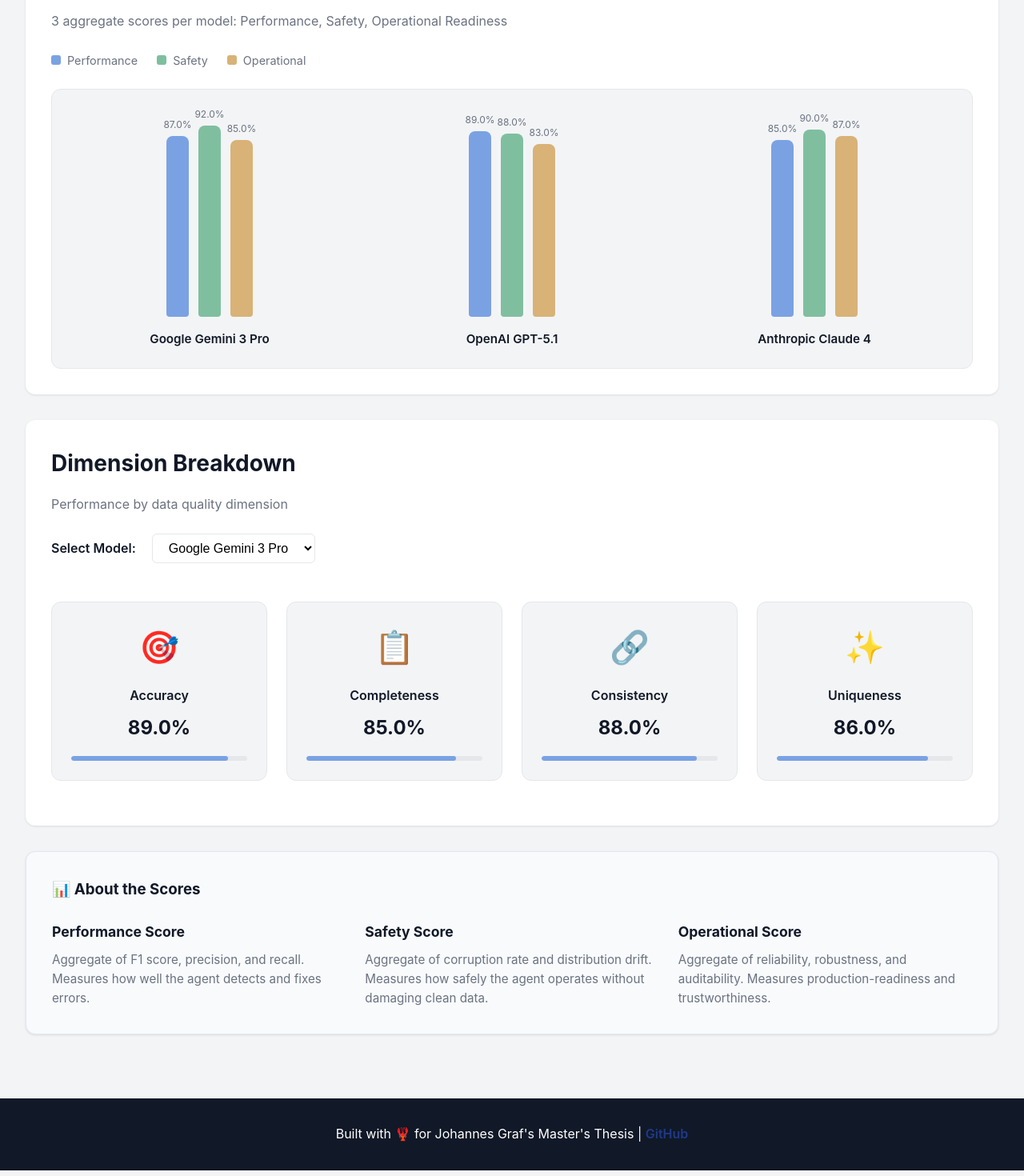
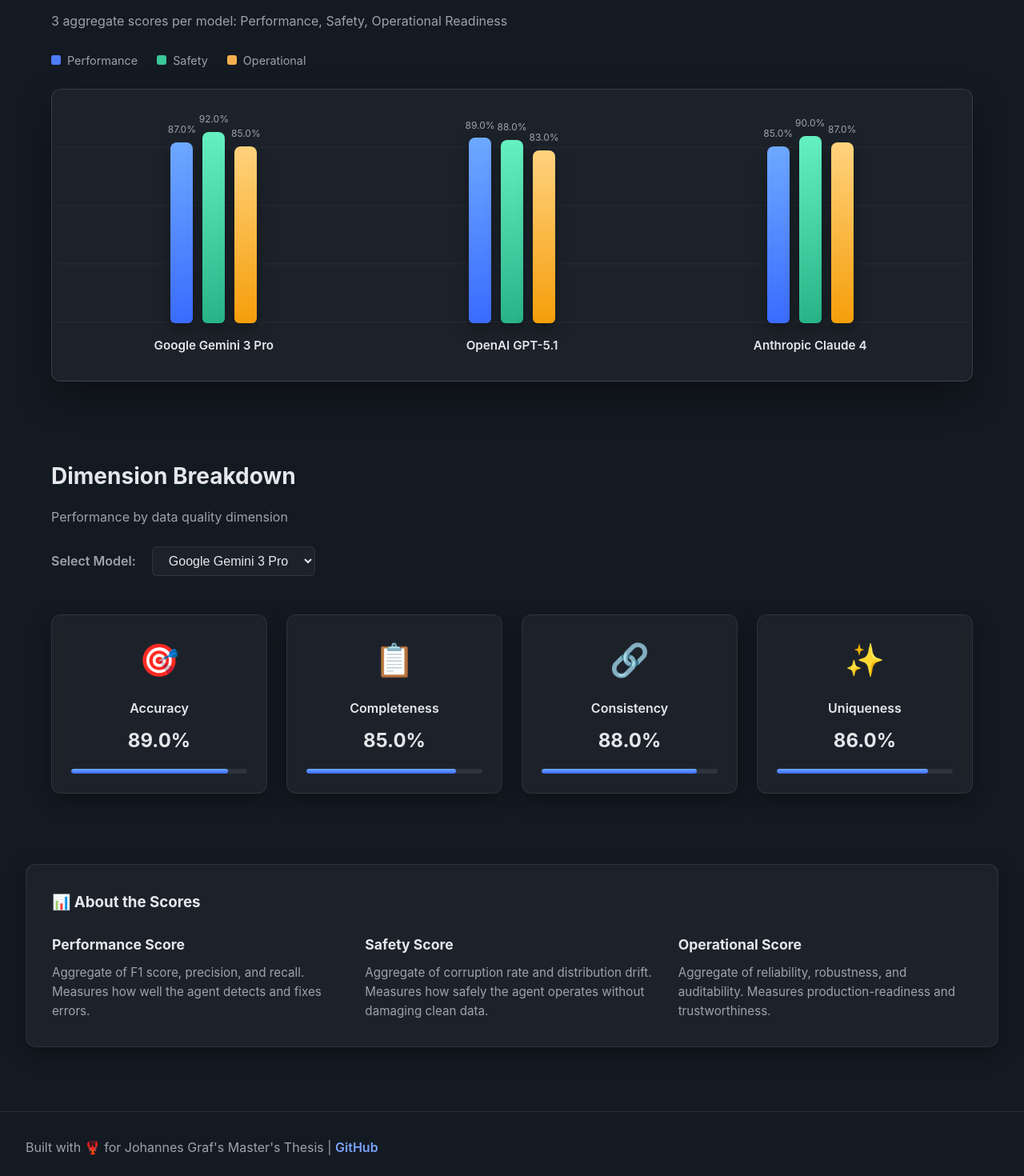
Before and after one commit to johannesgraf2/ai-agent-data-quality-benchmark, a React (Vite) app in the folder frontend/: page / in a window 1280 px wide. Shown: the part 320-1790 px from the top of the page at 80% size. Built offline with nearby package versions, Linux system fonts and the light colour scheme.

Commit message:
Apply dark mode redesign with glassmorphism and gradients

```diff
--- a/frontend/src/App.css
+++ b/frontend/src/App.css
@@ -6,12 +6,12 @@
 
 .header {
   background:
-    radial-gradient(circle at top left, rgba(37, 99, 235, 0.08), transparent 45%),
-    radial-gradient(circle at top right, rgba(15, 23, 42, 0.06), transparent 40%),
+    radial-gradient(circle at top left, rgba(124, 169, 255, 0.12), transparent 45%),
+    radial-gradient(circle at top right, rgba(100, 246, 200, 0.1), transparent 42%),
     var(--bg);
   color: var(--text);
   padding: var(--spacing-xl) var(--spacing-lg);
-  text-align: center;
+  text-align: left;
   border-bottom: 1px solid var(--border);
 }
 
@@ -19,12 +19,12 @@
   font-size: 2.4rem;
   margin-bottom: var(--spacing-xs);
   font-weight: 800;
-  letter-spacing: 0.5px;
+  letter-spacing: 1px;
 }
 
 .subtitle {
   font-size: 1.05rem;
-  color: #6b7280;
+  color: var(--text-secondary);
   font-weight: 500;
 }
 
@@ -37,22 +37,23 @@
 }
 
 .section {
-  background: var(--bg);
+  background: transparent;
   border-radius: var(--border-radius);
   padding: var(--spacing-lg);
   margin-bottom: var(--spacing-lg);
-  box-shadow: var(--shadow);
 }
 
 .section h2 {
   font-size: 1.75rem;
   margin-bottom: var(--spacing-sm);
   color: var(--text);
+  text-align: left;
 }
 
 .section-desc {
   color: var(--text-secondary);
   margin-bottom: var(--spacing-md);
+  text-align: left;
 }
 
 .model-selector {
@@ -62,6 +63,7 @@
 .model-selector label {
   font-weight: 600;
   margin-right: var(--spacing-sm);
+  color: var(--text-secondary);
 }
 
 .model-selector select {
@@ -70,7 +72,8 @@
   border-radius: 6px;
   font-size: 1rem;
   cursor: pointer;
-  background: var(--bg);
+  background: rgba(255, 255, 255, 0.04);
+  color: var(--text);
 }
 
 .model-selector select:focus {
@@ -79,8 +82,10 @@
 }
 
 .info-box {
-  background: #f8fafc;
-  border: 1px solid #e2e8f0;
+  background: rgba(255, 255, 255, 0.04);
+  border: 1px solid var(--border);
+  box-shadow: var(--shadow);
+  backdrop-filter: blur(12px);
 }
 
 .info-box h3 {
@@ -107,11 +112,12 @@
 }
 
 .footer {
-  background: var(--text);
-  color: white;
-  text-align: center;
+  background: transparent;
+  color: var(--text-secondary);
+  text-align: left;
   padding: var(--spacing-lg);
   margin-top: auto;
+  border-top: 1px solid var(--border);
 }
 
 .footer a {
--- a/frontend/src/components/DimensionBreakdown.css
+++ b/frontend/src/components/DimensionBreakdown.css
@@ -9,12 +9,14 @@
 }
 
 .dimension-card {
-  background: var(--bg-secondary);
+  background: rgba(255, 255, 255, 0.04);
   border: 1px solid var(--border);
   border-radius: var(--border-radius);
   padding: var(--spacing-md);
   text-align: center;
   transition: transform 0.2s, box-shadow 0.2s;
+  box-shadow: var(--shadow);
+  backdrop-filter: blur(8px);
 }
 
 .dimension-card:hover {
--- a/frontend/src/components/ModelComparison.css
+++ b/frontend/src/components/ModelComparison.css
@@ -26,26 +26,43 @@
 }
 
 .legend-swatch.performance {
-  background: var(--metric-performance);
+  background: var(--metric-performance-solid);
 }
 
 .legend-swatch.safety {
-  background: var(--metric-safety);
+  background: var(--metric-safety-solid);
 }
 
 .legend-swatch.operational {
-  background: var(--metric-operational);
+  background: var(--metric-operational-solid);
 }
 
 .chart-body {
   display: flex;
   align-items: flex-end;
   gap: var(--spacing-lg);
-  padding: var(--spacing-md);
-  background: var(--bg-secondary);
-  border: 1px solid var(--border);
+  padding: var(--spacing-lg);
+  background: rgba(255, 255, 255, 0.04);
+  border: 1px solid rgba(255, 255, 255, 0.12);
   border-radius: var(--border-radius);
-  min-height: 320px;
+  min-height: 340px;
+  box-shadow: 0 20px 40px rgba(0, 0, 0, 0.35);
+  backdrop-filter: blur(12px);
+  position: relative;
+  overflow: hidden;
+}
+
+.chart-body::before {
+  content: "";
+  position: absolute;
+  inset: 0;
+  background-image: linear-gradient(
+    to top,
+    rgba(255, 255, 255, 0.04) 1px,
+    transparent 1px
+  );
+  background-size: 100% 20%;
+  pointer-events: none;
 }
 
 .chart-group {
@@ -74,18 +91,19 @@
 
 .bar {
   width: 100%;
-  border-radius: 8px 8px 4px 4px;
+  border-radius: 8px 8px 6px 6px;
   position: relative;
   display: flex;
   align-items: flex-start;
   justify-content: center;
   padding-top: 0.25rem;
   min-height: 8px;
+  box-shadow: 0 8px 18px rgba(0, 0, 0, 0.35);
 }
 
 .bar-value {
   position: absolute;
-  top: -1.5rem;
+  top: -1.6rem;
   font-size: 0.75rem;
   color: var(--text-secondary);
   white-space: nowrap;
@@ -108,6 +126,11 @@
   font-weight: 600;
   color: var(--text);
   font-size: 0.95rem;
+}
+
+.chart-body > * {
+  position: relative;
+  z-index: 1;
 }
 
 @media (max-width: 900px) {
--- a/frontend/src/index.css
+++ b/frontend/src/index.css
@@ -5,22 +5,26 @@
 }
 
 :root {
-  --primary: #1e3a8a;
-  --primary-dark: #1e2f5f;
-  --bg: #ffffff;
-  --bg-secondary: #f3f4f6;
-  --border: #e5e7eb;
-  --text: #111827;
-  --text-secondary: #6b7280;
+  --primary: #7aa2ff;
+  --primary-dark: #5b8bff;
+  --bg: #0d1117;
+  --bg-secondary: #141a22;
+  --border: rgba(255, 255, 255, 0.08);
+  --text: #e5e7eb;
+  --text-secondary: #9ca3af;
 
-  --metric-performance: #7aa2e3;
-  --metric-safety: #7fbf9f;
-  --metric-operational: #d8b277;
+  --metric-performance: linear-gradient(180deg, #6ea8ff 0%, #3b6bff 100%);
+  --metric-safety: linear-gradient(180deg, #65f0c1 0%, #28b487 100%);
+  --metric-operational: linear-gradient(180deg, #ffd27d 0%, #f59e0b 100%);
+
+  --metric-performance-solid: #4f7dff;
+  --metric-safety-solid: #3ac79a;
+  --metric-operational-solid: #f4b04f;
 
   --excellent: #10b981;
-  --good: #3b82f6;
-  --fair: #f59e0b;
-  --poor: #ef4444;
+  --good: #60a5fa;
+  --fair: #fbbf24;
+  --poor: #f87171;
 
   --spacing-xs: 0.5rem;
   --spacing-sm: 1rem;
@@ -29,8 +33,15 @@
   --spacing-xl: 3rem;
 
   --border-radius: 12px;
-  --shadow: 0 1px 3px rgba(0, 0, 0, 0.1);
-  --shadow-lg: 0 10px 25px rgba(0, 0, 0, 0.1);
+  --shadow: 0 8px 24px rgba(0, 0, 0, 0.35);
+  --shadow-lg: 0 24px 48px rgba(0, 0, 0, 0.45);
+}
+
+body {
+  font-family: -apple-system, BlinkMacSystemFont, 'Segoe UI', Roboto, Oxygen, Ubuntu, Cantarell, sans-serif;
+  line-height: 1.6;
+  color: var(--text);
+  background-color: var(--bg);
 }
 
 body {
```
